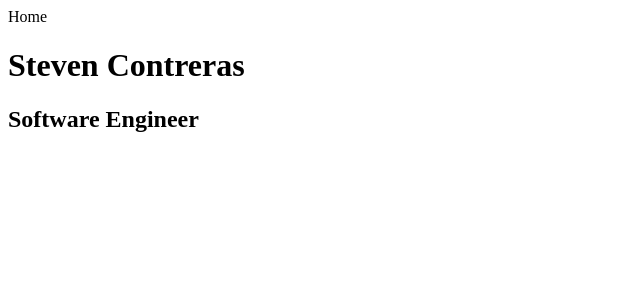
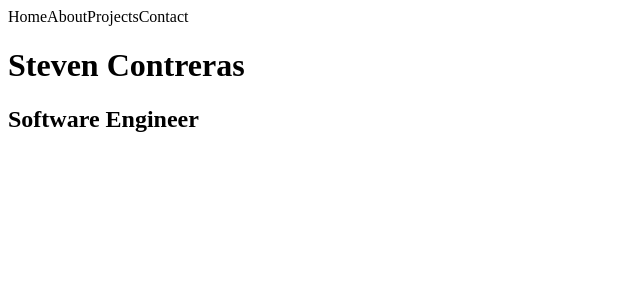
Before and after one commit to StevenContreras/contras-web-portfolio, a React app: page / in a window 1280 px wide. Shown: the top 300 px of the page, without its empty margins (0-640 px from the left). Built offline with nearby package versions, Linux system fonts and the light colour scheme; the HTML template or start-up script is replaced by a standard one.

Commit message:
Implemented Bootstrap with containers and grids

```diff
--- a/client/src/components/app.jsx
+++ b/client/src/components/app.jsx
@@ -10,9 +10,12 @@ class App extends React.Component{
 
     render() {
       return (
-        <div>
-          <header>
-            <a>Home</a>
+        <div class="container-fluid">
+          <header class="row">
+            <a class="col">Home</a>
+            <a class="col">About</a>
+            <a class="col">Projects</a>
+            <a class="col">Contact</a>
           </header>
           <main>
             <h1>Steven Contreras</h1>
--- a/package.json
+++ b/package.json
@@ -20,7 +20,9 @@
   "homepage": "https://github.com/StevenContreras/contras-web-portfolio#readme",
   "dependencies": {
     "@babel/cli": "^7.10.4",
+    "bootstrap": "^4.5.0",
     "express": "^4.17.1",
+    "jquery": "^3.5.1",
     "react": "^16.13.1",
     "react-dom": "^16.13.1"
   },
```
Also changed, not shown: 4 other files (tests, documents, lock files or other folders).
